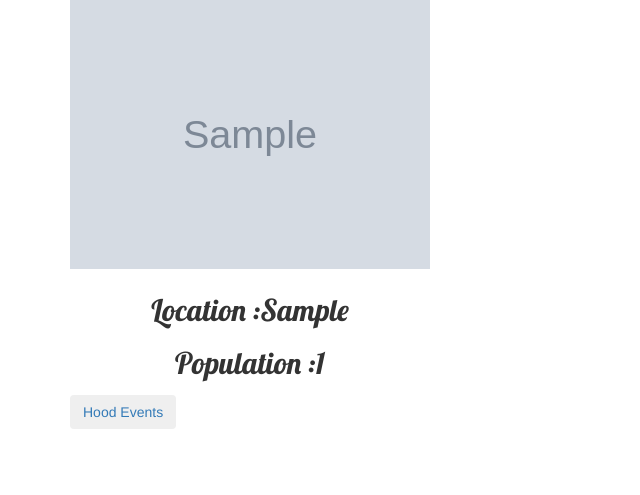
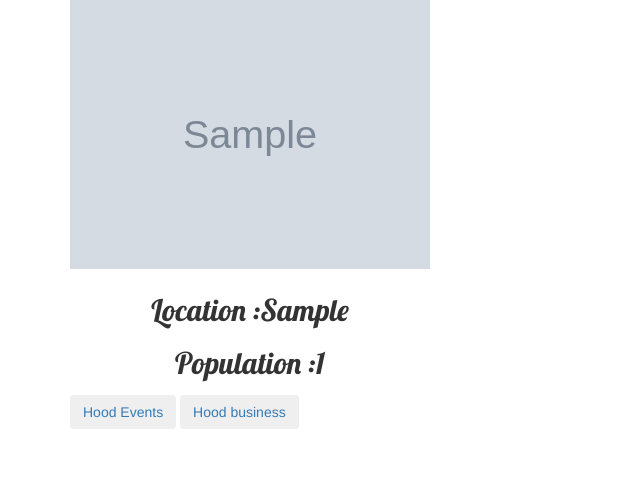
Before and after one commit to UmuhireAnuarithe/Neighborhood, a Django app: page / in a window 1280 px wide. Shown: the part 263-758 px from the top of the page, without its empty margins (0-640 px from the left). Run offline with Django 3.2, Linux system fonts and the light colour scheme; a user stored in the database is signed in; tables that the repository leaves empty hold one stand-in row (values such as "Sample post"); grey boxes marked "Sample" are stand-in pictures; some libraries are stand-ins or nearby versions.

Commit message:
business.html

```diff
--- a/village/templates/home.html
+++ b/village/templates/home.html
@@ -14,6 +14,7 @@
                                 <p class="text-center" style="font-family: 'Lobster', cursive;font-size: 30px;">Location :{{ hood.location }}</p>
                                 <p class="text-center" style="font-family: 'Lobster', cursive;font-size: 30px;">Population :{{ hood.population }}</p>
                                 <button class="btn btn primary "><a href="{%url 'events'%}">Hood Events</a></button>
+                                <button class="btn btn primary "><a href="{%url 'business'%}">Hood business</a></button>
                         </div>
 
                 {% endfor %}
--- a/village/templates/navbar.html
+++ b/village/templates/navbar.html
@@ -41,6 +41,9 @@
                     <a href="{%url 'new-events'%}">Post Event</a>
                 </li>
                 <li>
+                  <a href="{%url 'new-business'%}">Create business</a>
+              </li>
+                <li>
                         <a href="{%url 'hoods'%}">Add hood</a>
                 </li>
               <li>
--- a/village/urls.py
+++ b/village/urls.py
@@ -6,6 +6,8 @@ from django.conf.urls.static import static
 urlpatterns=[
     url('^$',views.hood,name = 'index'),
     url(r'^new/post$', views.new_events, name='new-events'),
+    url(r'^new/post$', views.new_business, name='new-business'),
+    url(r'^events$', views.business, name='business'),
     url(r'^events$', views.events, name='events'),
     url(r'^new/hood$', views.hoods, name='hoods'),
     url(r'^profile/(\d+)',views.profile,name = 'profile'),
--- a/village/views.py
+++ b/village/views.py
@@ -1,6 +1,6 @@
 from django.shortcuts import render,redirect
 from .forms import ProfileForm,EventsForm ,HoodForm
-from  .models import Profile,Events,User,Village
+from  .models import Profile,Events,User,Village,Business
 from django.contrib.auth.decorators import login_required
 def hood(request):
     events = Events.objects.all()
@@ -28,10 +28,10 @@ def new_business(request):
     if request.method == 'POST':
         form = BusinessForm(request.POST, request.FILES)
         if form.is_valid():
-            post = form.save(commit=False)
-            post.user = current_user
-            post.save()
-        return redirect('events')
+            business = form.save(commit=False)
+            business.user = current_user
+            business.save()
+        return redirect('business')
 
     else:
         form = BusinessForm()
@@ -39,8 +39,8 @@ def new_business(request):
 
 @login_required(login_url='/accounts/login/')
 def business(request):
-    events = Events.objects.all()
-    return render(request, 'buz.html',{'events':events})
+    business = Business.objects.all()
+    return render(request, 'buz.html',{'business':business})
 
 
 @login_required(login_url='/accounts/login/')
@@ -48,7 +48,7 @@ def events(request):
     # village = Village.objects.filter(id=Village.id)
     # events = Events.objects.filter(village=village.id)
     events = Events.objects.all()
-    return render(request, 'village.html',{'events':events})
+    return render(request, 'villageevent.html',{'events':events})
 
 @login_required(login_url='/accounts/login/')
 def hoods(request):
```
Also changed, not shown: village/templates/business.html (added, +32 -0 lines), village/templates/buz.html (added, +22 -0 lines), media/pictures/peneaple_YmW6eHm.jpeg (added), media/pictures/zebra.jpeg (added), village/templates/villageevent.html (renamed from village/templates/village.html), 1 other file.
